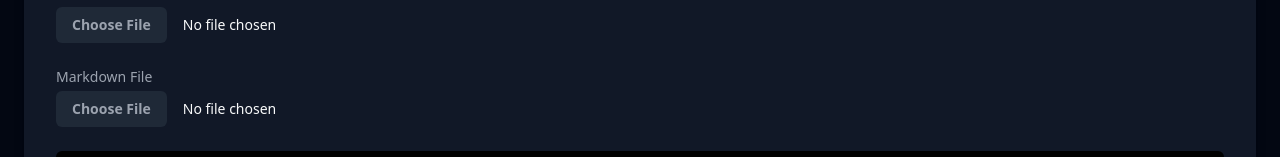
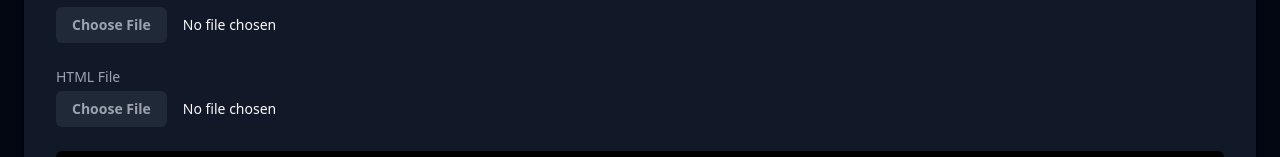
Before and after one commit to Siddhartha-0709/siddhartha-me, a React (Vite) app: page /upload in a window 1280 px wide. Shown: the part 562-719 px from the top of the page. Built offline with nearby package versions, Linux system fonts and the light colour scheme.

Commit message:
add html text change

```diff
--- a/src/components/UploadBlog.jsx
+++ b/src/components/UploadBlog.jsx
@@ -19,11 +19,11 @@ function UploadBlog() {
         e.preventDefault();
 
 
-        if(!title || !password || !description || !thumbnail || !markdown){
+        if (!title || !password || !description || !thumbnail || !markdown) {
             alert("Please fill all the fields");
             return;
         }
-        if(password !== "sidd12345"){
+        if (password !== "sidd12345") {
             alert("Incorrect password");
             return;
         }
@@ -132,7 +132,7 @@ function UploadBlog() {
                             </div>
                             <div className="mb-6">
                                 <label htmlFor="markdown" className="block text-sm font-medium text-gray-400">
-                                    Markdown File
+                                    HTML File
                                 </label>
                                 <input
                                     id="markdown"
```
